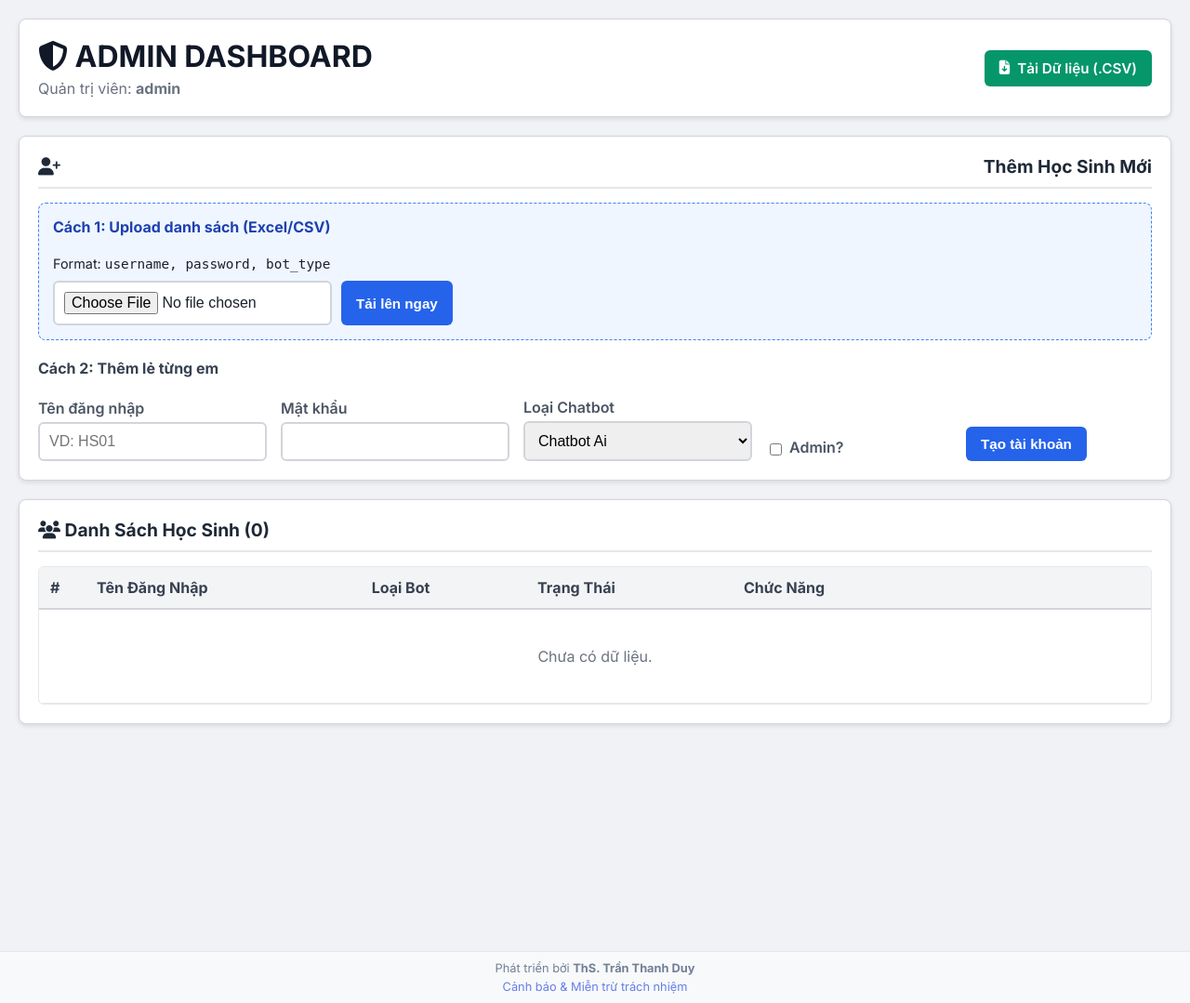
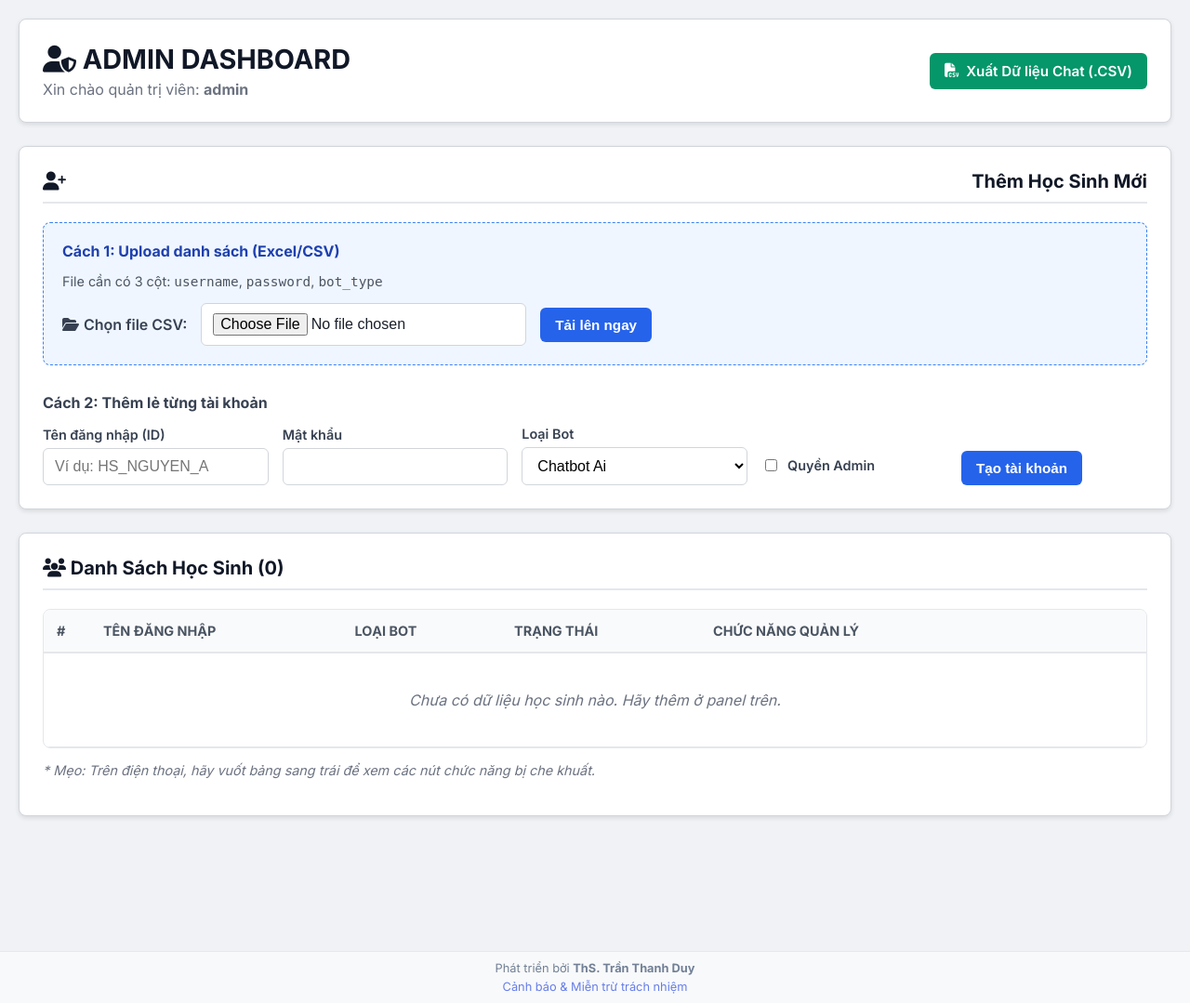
Before and after one commit to tranthanhduysph-coder/power-biology, a Flask app: page /admin in a window 1280 px wide. Shown: the part 60-1139 px from the top of the page at 93% size. Run offline with Flask 3, Linux system fonts and the light colour scheme; a user stored in the database is signed in; some libraries are stand-ins or nearby versions.

Commit message:
Update admin_dashboard.html

```diff
--- a/app/templates/admin_dashboard.html
+++ b/app/templates/admin_dashboard.html
@@ -1,88 +1,174 @@
 {% extends "base.html" %}
 
+/* Block này giúp trang Admin có thanh cuộn riêng, không bị khóa cứng như trang Chat */
 {% block main_class %}scroll-y{% endblock %}
 
 {% block content %}
 <style>
-    /* ... (Giữ nguyên CSS cũ của bạn) ... */
+    /* --- 1. CẤU HÌNH KHUNG SƯỜN --- */
     .scroll-y { overflow-y: auto; height: 100%; background: #f0f2f5; }
-    .admin-container { max-width: 1400px; margin: 0 auto; padding: 20px; padding-bottom: 100px; }
-    .panel { background: white; border-radius: 8px; box-shadow: 0 2px 5px rgba(0,0,0,0.1); padding: 20px; margin-bottom: 20px; border: 1px solid #d1d5db; }
-    .panel-header { font-size: 1.2rem; font-weight: 700; color: #1f2937; margin-bottom: 15px; padding-bottom: 10px; border-bottom: 2px solid #e5e7eb; display: flex; justify-content: space-between; align-items: center; }
-    .btn { display: inline-flex; align-items: center; gap: 8px; padding: 10px 16px; border-radius: 6px; font-weight: 600; text-decoration: none; border: none; cursor: pointer; font-size: 0.95rem; white-space: nowrap; }
+
+    .admin-container {
+        max-width: 1400px;
+        margin: 0 auto;
+        padding: 20px;
+        padding-bottom: 120px; /* Khoảng trống dưới cùng */
+    }
+
+    /* --- 2. CÁC KHỐI PANEL (HỘP CHỨA) --- */
+    .panel {
+        background: white;
+        border-radius: 8px;
+        box-shadow: 0 2px 5px rgba(0,0,0,0.1);
+        padding: 25px;
+        margin-bottom: 25px;
+        border: 1px solid #d1d5db;
+    }
+
+    .panel-header {
+        font-size: 1.25rem; font-weight: 700; color: #111827;
+        margin-bottom: 20px; padding-bottom: 10px;
+        border-bottom: 2px solid #e5e7eb;
+        display: flex; justify-content: space-between; align-items: center;
+    }
+
+    /* --- 3. HỆ THỐNG NÚT BẤM (BUTTONS) --- */
+    .btn {
+        display: inline-flex; align-items: center; gap: 8px;
+        padding: 10px 16px; border-radius: 6px; font-weight: 600;
+        text-decoration: none; border: none; cursor: pointer; font-size: 0.95rem;
+        transition: all 0.2s; white-space: nowrap;
+    }
     .btn:hover { opacity: 0.9; transform: translateY(-1px); }
-    .btn-green { background: #059669; color: white; }
-    .btn-blue { background: #2563eb; color: white; }
-    .btn-red { background: #dc2626; color: white; }
-    .btn-purple { background: #7c3aed; color: white; }
-    .btn-orange { background: #d97706; color: white; }
+
+    /* Màu sắc nút */
+    .btn-green { background: #059669; color: white; } /* Xuất File */
+    .btn-blue { background: #2563eb; color: white; }  /* Upload/Thêm */
+    .btn-red { background: #dc2626; color: white; }    /* Xóa */
+    .btn-purple { background: #7c3aed; color: white; } /* Chat */
+    .btn-orange { background: #d97706; color: white; } /* Logs */
+
+    /* Nút nhỏ dùng trong bảng */
+    .btn-sm { padding: 6px 10px; font-size: 0.85rem; }
+
+    /* Nút icon trần (cho reset pass) */
+    .btn-icon {
+        background: none; border: none; cursor: pointer;
+        color: #2563eb; font-size: 1.2rem; padding: 4px;
+    }
+    .btn-icon:hover { color: #1e40af; }
+
+    /* --- 4. FORM & INPUTS --- */
     .form-row { display: flex; gap: 15px; flex-wrap: wrap; align-items: flex-end; }
     .form-group { flex: 1; min-width: 200px; }
-    .form-group label { display: block; font-weight: 600; margin-bottom: 5px; color: #4b5563; }
-    .form-control { width: 100%; padding: 10px; border: 2px solid #d1d5db; border-radius: 6px; font-size: 1rem; }
-    .table-responsive { width: 100%; overflow-x: auto; border: 1px solid #e5e7eb; border-radius: 6px; }
-    table { width: 100%; border-collapse: collapse; min-width: 1000px; }
-    th { background: #f3f4f6; padding: 12px; text-align: left; font-weight: 700; color: #374151; border-bottom: 2px solid #d1d5db; }
-    td { padding: 12px; border-bottom: 1px solid #e5e7eb; vertical-align: middle; color: #1f2937; }
-    tr:hover { background: #f9fafb; }
-    .action-group { display: flex; gap: 5px; align-items: center; }
-    .btn-sm { padding: 6px 10px; font-size: 0.85rem; }
-    .mini-form { display: flex; gap: 4px; border: 1px solid #e5e7eb; padding: 4px; border-radius: 4px; background: #f9fafb; }
-    .mini-input { width: 80px; padding: 4px; border: 1px solid #d1d5db; border-radius: 4px; font-size: 0.8rem; }
+    .form-group label { display: block; font-weight: 600; margin-bottom: 6px; color: #374151; font-size: 0.9rem; }
+
+    .form-control {
+        width: 100%; padding: 10px 12px;
+        border: 1px solid #d1d5db; border-radius: 6px; font-size: 1rem;
+        background-color: #fff;
+    }
+    .form-control:focus { border-color: #2563eb; outline: none; box-shadow: 0 0 0 2px rgba(37,99,235,0.2); }
+
+    /* --- 5. BẢNG DỮ LIỆU (RESPONSIVE TABLE) --- */
+    .table-responsive {
+        width: 100%;
+        overflow-x: auto; /* Cho phép cuộn ngang trên mobile */
+        border: 1px solid #e5e7eb;
+        border-radius: 8px;
+    }
+
+    table { width: 100%; border-collapse: collapse; min-width: 950px; /* Ép độ rộng tối thiểu để không vỡ layout */ }
+
+    th { background: #f9fafb; padding: 14px; text-align: left; font-weight: 700; color: #4b5563; border-bottom: 2px solid #e5e7eb; font-size: 0.9rem; text-transform: uppercase; }
+    td { padding: 14px; border-bottom: 1px solid #e5e7eb; vertical-align: middle; color: #1f2937; }
+    tr:hover { background: #f3f4f6; }
+
+    .action-group { display: flex; gap: 8px; align-items: center; }
+
+    /* Form Reset Pass mini nằm trong bảng */
+    .mini-form {
+        display: flex; gap: 5px; align-items: center;
+        background: #f3f4f6; padding: 4px 8px;
+        border-radius: 6px; border: 1px solid #e5e7eb;
+    }
+    .mini-input {
+        width: 90px; padding: 4px 8px;
+        border: 1px solid #d1d5db; border-radius: 4px; font-size: 0.85rem;
+    }
+
+    /* --- 6. MOBILE RESPONSIVE FIX --- */
+    @media (max-width: 768px) {
+        .admin-container { padding: 10px; }
+        .panel { padding: 15px; }
+        .form-row { flex-direction: column; align-items: stretch; } /* Form xếp dọc */
+        .btn { justify-content: center; width: 100%; margin-bottom: 5px; }
+        .btn-sm { width: auto; display: inline-flex; } /* Nút trong bảng giữ nguyên */
+    }
 </style>
 
 <div class="admin-container">
 
     <div class="panel">
-        <div style="display: flex; justify-content: space-between; align-items: center; flex-wrap: wrap; gap: 15px;">
+        <div style="display: flex; justify-content: space-between; align-items: center; flex-wrap: wrap; gap: 20px;">
             <div>
-                <h1 style="margin:0; color:#111827;"><i class="fas fa-shield-alt"></i> ADMIN DASHBOARD</h1>
-                <p style="margin:5px 0 0; color:#6b7280;">Quản trị viên: <b>{{ current_user.username }}</b></p>
+                <h1 style="margin:0; color:#111827; font-size:1.8rem;"><i class="fas fa-user-shield"></i> ADMIN DASHBOARD</h1>
+                <p style="margin:5px 0 0; color:#6b7280;">Xin chào quản trị viên: <b>{{ current_user.username }}</b></p>
             </div>
-            <a href="{{ url_for('main.export_chat_history') }}" class="btn btn-green">
-                <i class="fas fa-file-download"></i> Tải Dữ liệu (.CSV)
-            </a>
+
+            <div>
+                <a href="{{ url_for('main.export_chat_history') }}" class="btn btn-green">
+                    <i class="fas fa-file-csv"></i> Xuất Dữ liệu Chat (.CSV)
+                </a>
+            </div>
         </div>
     </div>
 
     <div class="panel">
         <div class="panel-header"><i class="fas fa-user-plus"></i> Thêm Học Sinh Mới</div>
 
-        <div style="background: #eff6ff; padding: 15px; border-radius: 8px; border: 1px dashed #3b82f6; margin-bottom: 20px;">
-            <h4 style="margin-top:0; color:#1e40af;">Cách 1: Upload danh sách (Excel/CSV)</h4>
-            <p style="font-size:0.9rem; margin-bottom:10px;">Format: <code>username, password, bot_type</code></p>
+        <div style="background: #eff6ff; padding: 20px; border-radius: 8px; border: 1px dashed #3b82f6; margin-bottom: 30px;">
+            <h4 style="margin-top:0; color:#1e40af; margin-bottom:10px;">Cách 1: Upload danh sách (Excel/CSV)</h4>
+            <p style="font-size:0.9rem; margin-bottom:15px; color:#4b5563;">
+                File cần có 3 cột: <code>username</code>, <code>password</code>, <code>bot_type</code>
+            </p>
 
-            <form method="POST" enctype="multipart/form-data" style="display: flex; gap: 10px; flex-wrap: wrap;">
-                {{ upload_form.csrf_token(id="csrf_upload") }}
+            <form method="POST" enctype="multipart/form-data" style="display: flex; gap: 15px; flex-wrap: wrap; align-items: center;">
+                {{ upload_form.csrf_token(id="csrf_token_upload") }}
 
-                {{ upload_form.csv_file(class="form-control", style="max-width:300px; background:white;", id="file_upload_input") }}
+                <label for="file_upload_input" style="font-weight: 600; color: #374151; cursor: pointer; display: flex; align-items: center; gap: 5px;">
+                    <i class="fas fa-folder-open"></i> Chọn file CSV:
+                </label>
+
+                {{ upload_form.csv_file(class="form-control", style="max-width:350px;", id="file_upload_input") }}
 
                 {{ upload_form.submit(class="btn btn-blue", value="Tải lên ngay", id="btn_submit_upload") }}
             </form>
         </div>
 
         <div>
-            <h4 style="margin-top:0; color:#374151;">Cách 2: Thêm lẻ từng em</h4>
+            <h4 style="margin-top:0; color:#374151; margin-bottom:15px;">Cách 2: Thêm lẻ từng tài khoản</h4>
             <form method="POST">
-                {{ user_form.csrf_token(id="csrf_create") }}
+                {{ user_form.csrf_token(id="csrf_token_create") }}
 
                 <div class="form-row">
                     <div class="form-group">
-                        <label>Tên đăng nhập</label>
-                        {{ user_form.username(class="form-control", placeholder="VD: HS01", id="input_new_username") }}
+                        <label for="input_new_user">Tên đăng nhập (ID)</label>
+                        {{ user_form.username(class="form-control", placeholder="Ví dụ: HS_NGUYEN_A", id="input_new_user") }}
                     </div>
                     <div class="form-group">
-                        <label>Mật khẩu</label>
-                        {{ user_form.password(class="form-control", value="123456", id="input_new_password") }}
+                        <label for="input_new_pass">Mật khẩu</label>
+                        {{ user_form.password(class="form-control", value="123456", id="input_new_pass") }}
                     </div>
                     <div class="form-group">
-                        <label>Loại Chatbot</label>
-                        {{ user_form.bot_type(class="form-control", id="input_new_type") }}
+                        <label for="input_bot_type">Loại Bot</label>
+                        {{ user_form.bot_type(class="form-control", id="input_bot_type") }}
                     </div>
-                    <div class="form-group" style="flex: 0 0 auto; display: flex; align-items: center; padding-top: 25px;">
-                        {{ user_form.is_admin(id="input_is_admin") }} <label for="input_is_admin" style="margin-left:5px; cursor:pointer;">Admin?</label>
+                    <div class="form-group" style="flex: 0 0 auto; display: flex; align-items: center; padding-bottom: 12px;">
+                        {{ user_form.is_admin(id="check_is_admin") }}
+                        <label for="check_is_admin" style="margin-left:8px; cursor:pointer; margin-bottom:0;">Quyền Admin</label>
                     </div>
-                    <div class="form-group" style="flex: 0 0 auto; padding-top: 22px;">
+                    <div class="form-group" style="flex: 0 0 auto;">
                         {{ user_form.submit(class="btn btn-blue", value="Tạo tài khoản", id="btn_submit_create") }}
                     </div>
                 </div>
@@ -103,52 +189,70 @@
                         <th>Tên Đăng Nhập</th>
                         <th>Loại Bot</th>
                         <th>Trạng Thái</th>
-                        <th style="width: 450px;">Chức Năng</th>
+                        <th style="width: 480px;">Chức Năng Quản Lý</th>
                     </tr>
                 </thead>
                 <tbody>
                     {% for user in users %}
                     <tr>
                         <td>{{ loop.index }}</td>
-                        <td><b style="font-size:1.05rem;">{{ user.username }}</b></td>
+                        <td>
+                            <b style="color:#111827;">{{ user.username }}</b>
+                        </td>
                         <td>
                             {% if user.bot_type == 'ai' %}
-                                <span style="background:#dbeafe; color:#1e40af; padding:4px 8px; border-radius:12px; font-weight:bold; font-size:0.8rem;">AI Coach</span>
+                                <span style="background:#dbeafe; color:#1e40af; padding:4px 10px; border-radius:15px; font-weight:bold; font-size:0.8rem;">AI Coach</span>
                             {% else %}
-                                <span style="background:#fef3c7; color:#92400e; padding:4px 8px; border-radius:12px; font-weight:bold; font-size:0.8rem;">Basic Bot</span>
+                                <span style="background:#fef3c7; color:#92400e; padding:4px 10px; border-radius:15px; font-weight:bold; font-size:0.8rem;">Basic Bot</span>
                             {% endif %}
                         </td>
                         <td>
                             {% if user.current_session_id %}
-                                <span style="color:green; font-weight:600;">Đã học</span>
+                                <span style="color:#059669; font-weight:600;"><i class="fas fa-check-circle"></i> Đã học</span>
                             {% else %}
                                 <span style="color:#9ca3af;">Chưa vào</span>
                             {% endif %}
                         </td>
                         <td>
                             <div class="action-group">
-                                <a href="{{ url_for('main.view_chat_history', user_id=user.id) }}" class="btn btn-sm btn-purple" title="Xem chat"><i class="fas fa-comments"></i></a>
-                                <a href="{{ url_for('main.view_variable_logs', user_id=user.id) }}" class="btn btn-sm btn-orange" title="Xem logs"><i class="fas fa-list-ol"></i></a>
-                                <a href="{{ url_for('main.delete_user', user_id=user.id) }}" class="btn btn-sm btn-red" onclick="return confirm('Xóa user này?');" title="Xóa"><i class="fas fa-trash"></i></a>
+                                <a href="{{ url_for('main.view_chat_history', user_id=user.id) }}" class="btn btn-sm btn-purple" title="Xem lịch sử chat">
+                                    <i class="fas fa-comments"></i> Chat
+                                </a>
+
+                                <a href="{{ url_for('main.view_variable_logs', user_id=user.id) }}" class="btn btn-sm btn-orange" title="Xem biến số POWER">
+                                    <i class="fas fa-clipboard-list"></i> Logs
+                                </a>
 
                                 <form action="{{ url_for('main.reset_student_password', user_id=user.id) }}" method="POST" class="mini-form">
                                     {{ reset_form.csrf_token(id="csrf_reset_" ~ user.id) }}
 
                                     {{ reset_form.new_password(class="mini-input", placeholder="Pass mới", id="new_pass_" ~ user.id) }}
 
-                                    <button type="submit" style="border:none; background:transparent; cursor:pointer; color:#2563eb;" title="Lưu">
+                                    <button type="submit" class="btn-icon" title="Lưu mật khẩu mới">
                                         <i class="fas fa-save"></i>
                                     </button>
                                 </form>
+
+                                <a href="{{ url_for('main.delete_user', user_id=user.id) }}" class="btn btn-sm btn-red" onclick="return confirm('CẢNH BÁO QUAN TRỌNG:\n\nXóa tài khoản này sẽ mất TOÀN BỘ dữ liệu chat và lịch sử học tập của học sinh.\n\nBạn có chắc chắn muốn xóa không?');" title="Xóa tài khoản">
+                                    <i class="fas fa-trash-alt"></i>
+                                </a>
                             </div>
                         </td>
                     </tr>
                     {% else %}
-                    <tr><td colspan="5" style="text-align: center; padding: 40px; color: #6b7280;">Chưa có dữ liệu.</td></tr>
+                    <tr>
+                        <td colspan="5" style="text-align: center; padding: 40px; color: #6b7280; font-style: italic;">
+                            Chưa có dữ liệu học sinh nào. Hãy thêm ở panel trên.
+                        </td>
+                    </tr>
                     {% endfor %}
                 </tbody>
             </table>
         </div>
+        <p style="margin-top:15px; font-size:0.9rem; color:#6b7280; font-style:italic;">
+            * Mẹo: Trên điện thoại, hãy vuốt bảng sang trái để xem các nút chức năng bị che khuất.
+        </p>
     </div>
+
 </div>
 {% endblock %}
```
